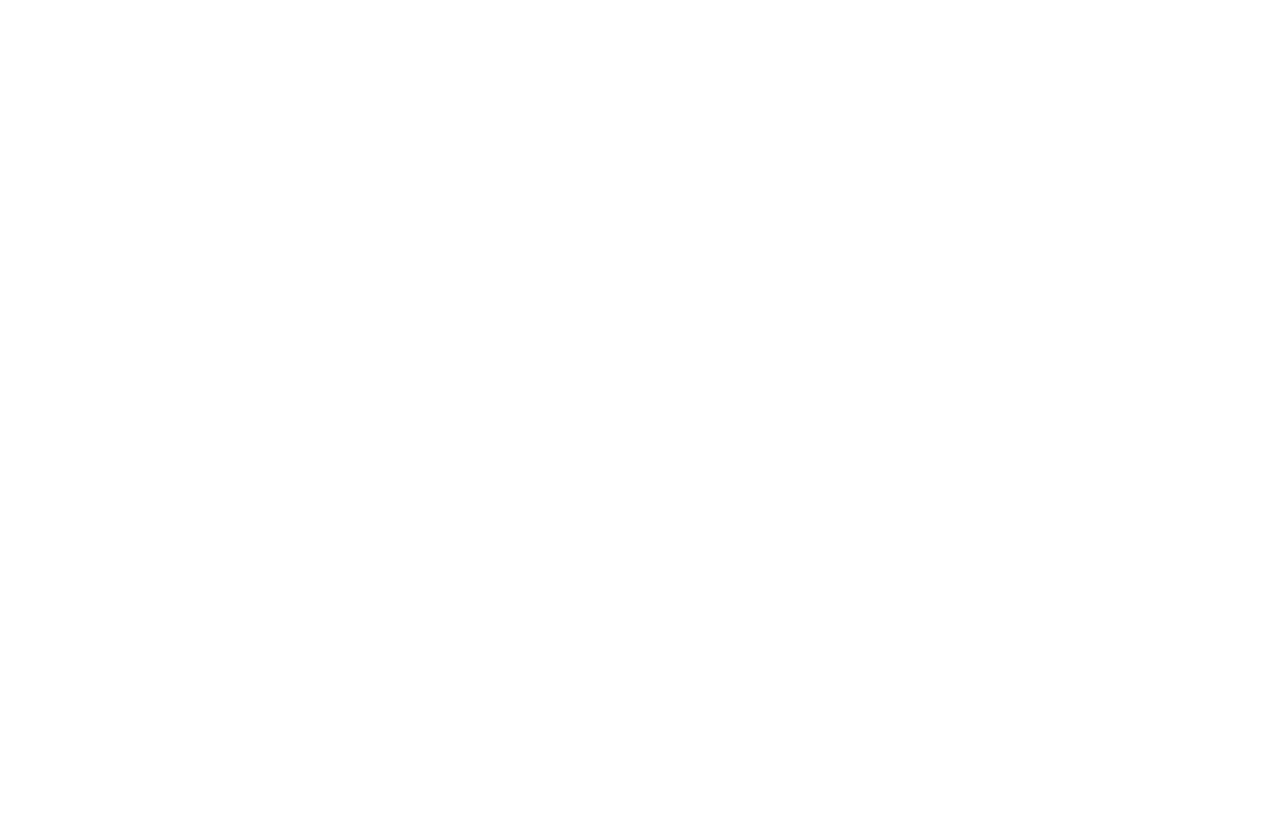
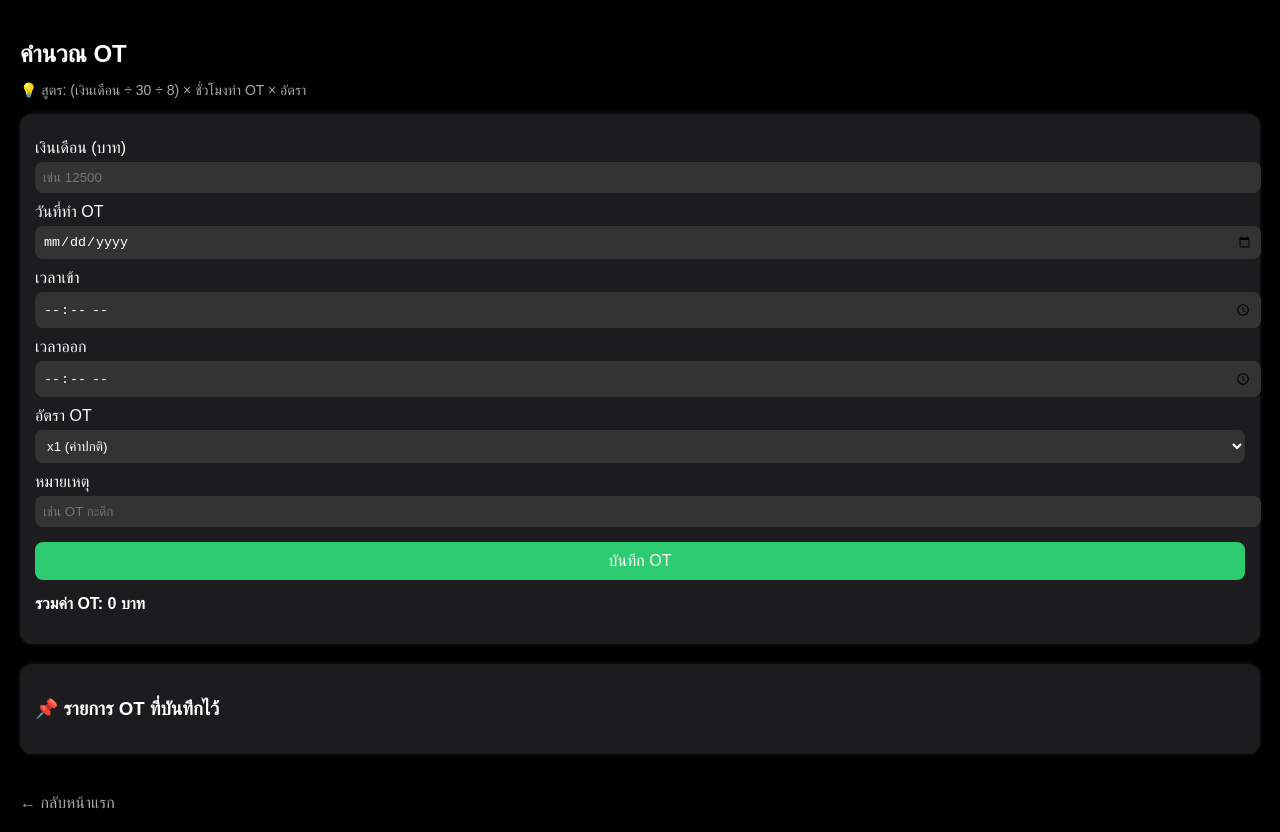
Before and after one commit to nana122429/Project, a plain HTML site: page ot.html in a window 1280 px wide. Before the commit the page ends 800 px from the top, so only its background shows below. Drawn offline with Linux system fonts and the light colour scheme.

Commit message:
Add files via upload

```diff
--- a/ot.html
+++ b/ot.html
@@ -1,14 +1,53 @@
 <!DOCTYPE html>
-<html>
-
+<html lang="th">
 <head>
   <meta charset="UTF-8">
-  <meta name="viewport" content="width=device-width, initial-scale=1">
-  <title></title>
+  <meta name="viewport" content="width=device-width, initial-scale=1.0">
+  <title>คำนวณ OT</title>
+  <link rel="stylesheet" href="otstyle.css">
 </head>
+<body>
+  <div class="container">
+    <h2 class="title">คำนวณ OT</h2>
+    <p class="note">💡 สูตร: (เงินเดือน ÷ 30 ÷ 8) × ชั่วโมงทำ OT × อัตรา</p>
 
-<body>
+    <div class="card">
+      <label>เงินเดือน (บาท)</label>
+      <input type="number" id="salary" placeholder="เช่น 12500">
 
+      <label>วันที่ทำ OT</label>
+      <input type="date" id="otDate">
+
+      <label>เวลาเข้า</label>
+      <input type="time" id="startTime">
+
+      <label>เวลาออก</label>
+      <input type="time" id="endTime">
+
+      <label>อัตรา OT</label>
+      <select id="otRate">
+        <option value="1">x1 (ค่าปกติ)</option>
+        <option value="1.5">x1.5 (วันทำงาน)</option>
+        <option value="2">x2 (วันหยุด)</option>
+        <option value="3">x3 (วันนักขัตฤกษ์)</option>
+      </select>
+
+      <label>หมายเหตุ</label>
+      <input type="text" id="note" placeholder="เช่น OT กะดึก">
+
+      <button onclick="calcOT()">บันทึก OT</button>
+      <p id="otResult">รวมค่า OT: 0 บาท</p>
+    </div>
+
+    <div class="card">
+      <h3>📌 รายการ OT ที่บันทึกไว้</h3>
+      <ul id="otList"></ul>
+    </div>
+
+    <a href="index.html" class="back-btn">← กลับหน้าแรก</a>
+  </div>
+
+  <script src="storage.js"></script>
+  <script src="otscript.js"></script>
 </body>
-
 </html>
--- a/otscript.js
+++ b/otscript.js
@@ -0,0 +1,64 @@
+function calcOT() {
+  let salary = Number(document.getElementById("salary").value) || 0;
+  let date = document.getElementById("otDate").value;
+  let start = document.getElementById("startTime").value;
+  let end = document.getElementById("endTime").value;
+  let rate = Number(document.getElementById("otRate").value) || 1;
+  let note = document.getElementById("note").value;
+
+  if (!date || !start || !end || salary <= 0) {
+    alert("กรุณากรอกข้อมูลให้ครบ");
+    return;
+  }
+
+  // แปลงเวลาเป็นชั่วโมง
+  let startTime = new Date(`2000-01-01T${start}:00`);
+  let endTime = new Date(`2000-01-01T${end}:00`);
+  let diffMs = endTime - startTime;
+  let hours = diffMs / 1000 / 60 / 60; // ชั่วโมง
+
+  if (hours <= 0) {
+    alert("เวลาออกต้องมากกว่าเวลาเข้า");
+    return;
+  }
+
+  // คำนวณค่า OT
+  let hourlyRate = salary / 30 / 8;
+  let otPay = hourlyRate * rate * hours;
+
+  document.getElementById("otResult").innerText =
+    `รวมค่า OT: ${otPay.toLocaleString()} บาท`;
+
+  // ✅ บันทึกลง localStorage
+  let otData = JSON.parse(localStorage.getItem("otData")) || [];
+  otData.push({
+    date: date,
+    start: start,
+    end: end,
+    hours: hours,
+    rate: rate,
+    pay: otPay,
+    note: note
+  });
+  localStorage.setItem("otData", JSON.stringify(otData));
+
+  renderOT();
+}
+
+// แสดงรายการ OT
+function renderOT() {
+  let otData = JSON.parse(localStorage.getItem("otData")) || [];
+  let list = document.getElementById("otList");
+  list.innerHTML = "";
+
+  otData.forEach(item => {
+    let li = document.createElement("li");
+    li.textContent = `${item.date} [${item.start}-${item.end}] ⏱ ${item.hours} ชม. ×${item.rate} = ${item.pay.toLocaleString()} บาท ${item.note ? "📝 " + item.note : ""}`;
+    list.appendChild(li);
+  });
+}
+
+// โหลดรายการตอนเปิดเว็บ
+window.onload = function() {
+  renderOT();
+};
--- a/otstyle.css
+++ b/otstyle.css
@@ -0,0 +1,89 @@
+body {
+  margin: 0;
+  padding: 0;
+  background: black;
+  color: white;
+  font-family: Arial, sans-serif;
+}
+
+.container {
+  padding: 20px;
+}
+
+.title {
+  font-size: 24px;
+  margin-bottom: 10px;
+}
+
+.note {
+  font-size: 14px;
+  color: #aaa;
+  margin-bottom: 15px;
+}
+
+.card {
+  background: #1c1c1e;
+  padding: 15px;
+  border-radius: 12px;
+  margin-bottom: 20px;
+  box-shadow: 0 0 5px rgba(255, 255, 255, 0.1);
+}
+
+label {
+  display: block;
+  margin-top: 10px;
+}
+
+input, select {
+  width: 100%;
+  padding: 8px;
+  margin-top: 5px;
+  border: none;
+  border-radius: 8px;
+  background: #333;
+  color: white;
+}
+
+button {
+  margin-top: 15px;
+  width: 100%;
+  padding: 10px;
+  border: none;
+  border-radius: 8px;
+  background: #2ecc71;
+  color: white;
+  font-size: 16px;
+  cursor: pointer;
+}
+
+button:hover {
+  background: #27ae60;
+}
+
+#otResult {
+  margin-top: 15px;
+  font-weight: bold;
+}
+
+#otList {
+  list-style: none;
+  padding: 0;
+}
+
+#otList li {
+  background: #2c2c2e;
+  padding: 8px;
+  margin-top: 5px;
+  border-radius: 8px;
+  font-size: 14px;
+}
+
+.back-btn {
+  display: inline-block;
+  margin-top: 20px;
+  color: #aaa;
+  text-decoration: none;
+}
+.back-btn:hover {
+  color: white;
+}
```
